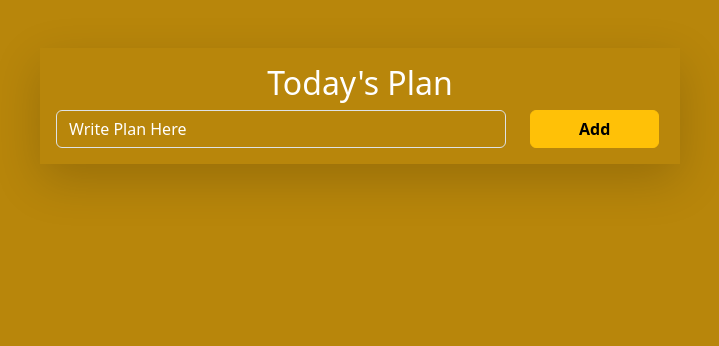
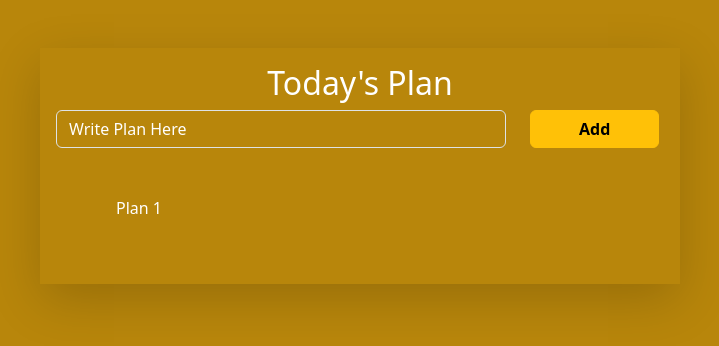
Before and after one commit to rohitprocode/Today_Plan, a React (Create React App) app: page / in a window 1280 px wide. Shown: the top 346 px of the page, without its empty margins (280-999 px from the left). Built offline with nearby package versions, Linux system fonts and the light colour scheme.

Commit message:
Input field onChange

```diff
--- a/src/App.js
+++ b/src/App.js
@@ -2,8 +2,18 @@ import './App.css';
 import '../node_modules/bootstrap/dist/css/bootstrap.min.css'
 
 import React, { Component } from 'react'
+import Plan from './Plan';
 
 class App extends Component {
+  state ={
+    item : [],
+    text : ""
+  }
+  handlerClick = e =>{
+    this.setState({
+      text : e.target.value
+    })
+  }
   render() {
     return (
       <div className='container-fluid my-5' >
@@ -12,10 +22,13 @@ class App extends Component {
           <h2 className="text-center" >Today's Plan</h2>
           <div className="row">
             <div className="col-9">
-              <input type="text" className='form-control' name="" id="" placeholder='Write Plan Here' />
+              <input type="text" className='form-control' name="" id="" placeholder='Write Plan Here' value={this.state.text}  onChange={this.handlerClick}  />
             </div>
             <div className="col-2">
               <button className='btn btn-warning px-5 fw-bold' >Add</button>
+            </div>
+            <div className="container-fluid">
+              <ul className="list-unstyled row m-5 "><Plan/></ul>
             </div>
           </div>
           </div>
--- /dev/null
+++ b/src/Plan.js
@@ -0,0 +1,11 @@
+import React from 'react'
+
+function Plan(props) {
+  return (
+    <div>
+    <li>Plan 1</li>
+    </div>
+  )
+}
+
+export default Plan
```
